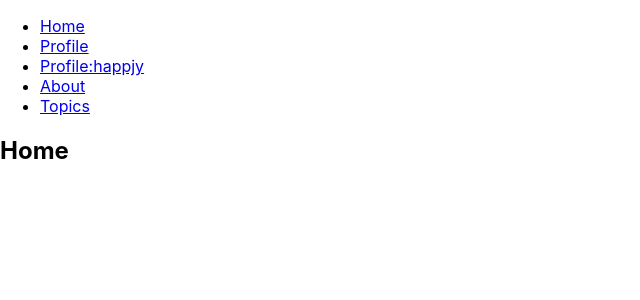
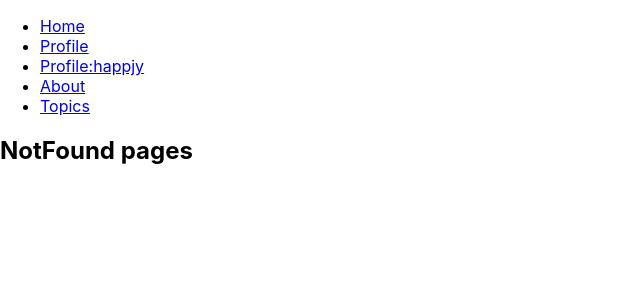
Before and after one commit to happyjy/boilerplate-react, a React (Create React App) app: page /profile in a window 1280 px wide. Shown: the top 300 px of the page, without its empty margins (0-640 px from the left). Built offline with nearby package versions, Linux system fonts and the light colour scheme.

Commit message:
switch & not found 설정

```diff
--- a/src/App.js
+++ b/src/App.js
@@ -3,6 +3,7 @@ import Home from './pages/Home';
 import About from './pages/About';
 import Profile from './pages/Profile';
 import Topics from './pages/Topics';
+import NotFound from './pages/NotFound';
 import { BrowserRouter as Router, Switch, Route, Link } from 'react-router-dom';
 
 export default function App() {
@@ -32,7 +33,8 @@ export default function App() {
           {/* <Route path="/profile" component={Profile} /> */}
           <Route path="/profile/:userId" component={Profile} />
           <Route path="/topics" component={Topics} />
-          <Route path="/" component={Home} />
+          <Route path="/" exact component={Home} />
+          <Route component={NotFound} />
         </Switch>
       </div>
     </Router>
--- /dev/null
+++ b/src/pages/NotFound.jsx
@@ -0,0 +1,11 @@
+function NotFound() {
+  console.log('# useRouteMatch(): ', NotFound);
+
+  return (
+    <div>
+      <h2>NotFound pages</h2>
+    </div>
+  );
+}
+
+export default NotFound;
--- a/src/pages/Profile.jsx
+++ b/src/pages/Profile.jsx
@@ -2,7 +2,7 @@ import { useParams } from 'react-router-dom';
 
 function Profile(props) {
   // const userId = props.match.params.userId;
-  let { userId } = useParams();
+  const { userId } = useParams();
 
   console.log('# Profile: ', { userId, typeofId: typeof userId });
 
```
Also changed, not shown: 1 other file (tests, documents, lock files or other folders).
